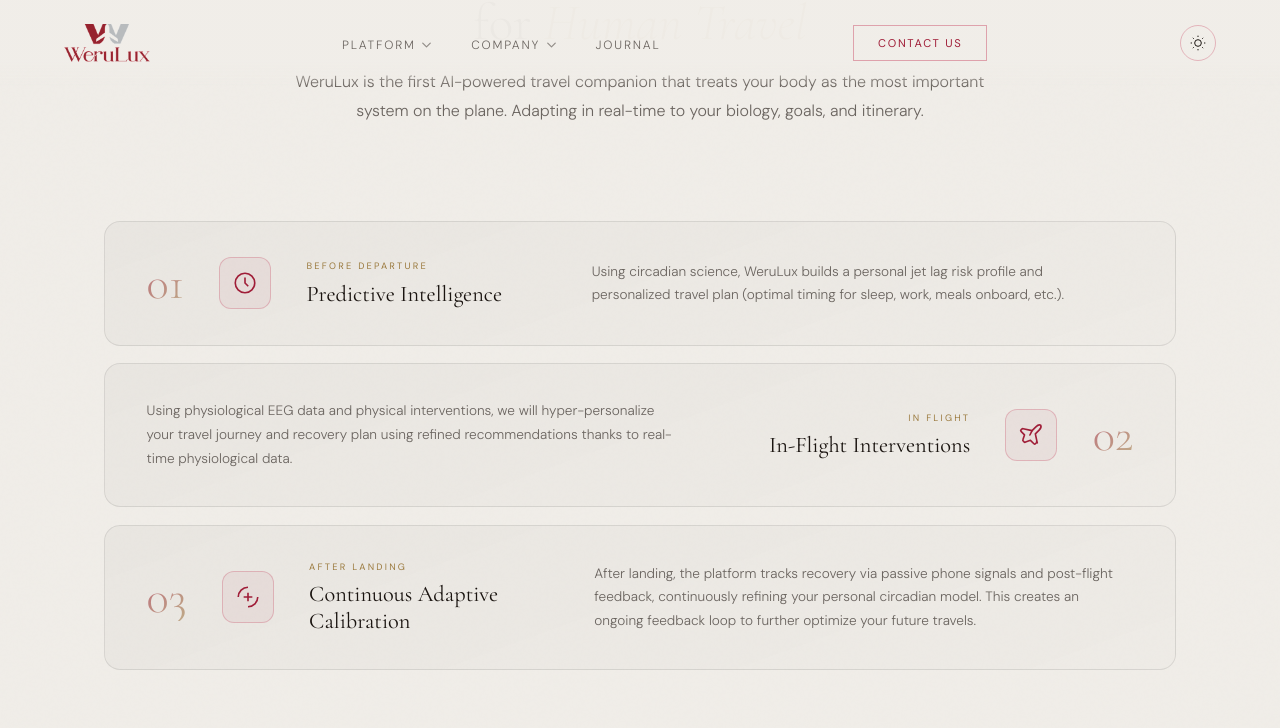
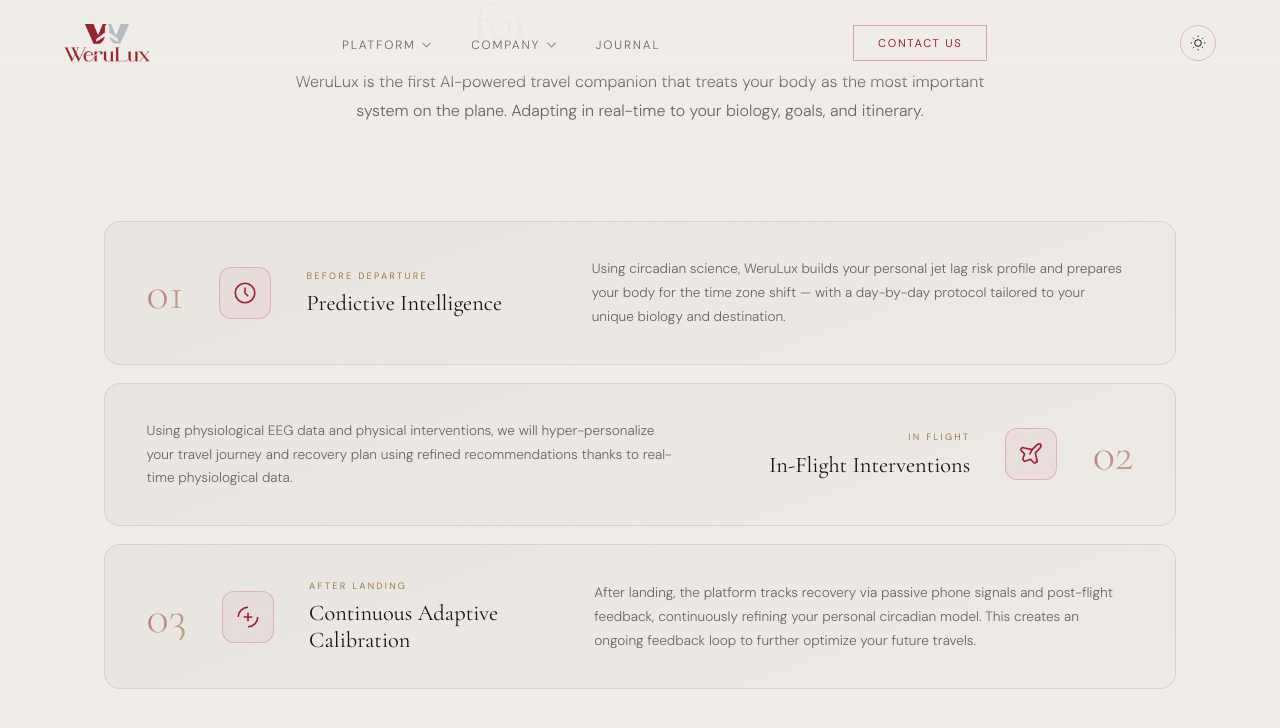
Before and after one commit to WeruLux/website, a Jekyll site: the page built from index.html, in a window 1280 px wide and 900 px high, scrolled down 1900 px. Shown: the top 728 px of the window. Built offline with Jekyll 4.4.1, drawn with Linux system fonts in a browser that asks for light colours.

Commit message:
Update Page Copy “solution”

```diff
--- a/_data/solution.yml
+++ b/_data/solution.yml
@@ -1,30 +1,19 @@
-# "Our Solution" section. Each pillar keeps its built-in icon by position
-# (1st = clock, 2nd = intervention, 3rd = calibration).
-# `image` is optional — the icon is shown on a tinted panel when it is empty.
 eyebrow: Our Solution
 title: A New Layer<br>for <em>Human Travel</em>
-intro: >-
-  WeruLux is the first AI-powered travel companion that treats your body as the
-  most important system on the plane. Adapting in real-time to your biology,
-  goals, and itinerary.
-# `phase` is the small kicker over each title (leave empty to hide it).
+intro: WeruLux is the first AI-powered travel companion that treats your body as the most important system on the plane. Adapting in real-time to your biology, goals, and itinerary.
 pillars:
   - phase: Before departure
     title: Predictive Intelligence
-    text: >-
-      Using circadian science, WeruLux builds a personal jet lag risk profile
-      and personalized travel plan (optimal timing for sleep, work, meals
-      onboard, etc.).
+    image: ''
+    image_light: ''
+    text: Using circadian science, WeruLux builds your personal jet lag risk profile and prepares your body for the time zone shift — with a day-by-day protocol tailored to your unique biology and destination.
   - phase: In flight
     title: In-Flight Interventions
-    text: >-
-      Using physiological EEG data and physical interventions, we will
-      hyper-personalize your travel journey and recovery plan using refined
-      recommendations thanks to real-time physiological data.
+    image: ''
+    image_light: ''
+    text: Using physiological EEG data and physical interventions, we will hyper-personalize your travel journey and recovery plan using refined recommendations thanks to real-time physiological data.
   - phase: After landing
     title: Continuous Adaptive Calibration
-    text: >-
-      After landing, the platform tracks recovery via passive phone signals and
-      post-flight feedback, continuously refining your personal circadian model.
-      This creates an ongoing feedback loop to further optimize your future
-      travels.
+    image: ''
+    image_light: ''
+    text: After landing, the platform tracks recovery via passive phone signals and post-flight feedback, continuously refining your personal circadian model. This creates an ongoing feedback loop to further optimize your future travels.
```
